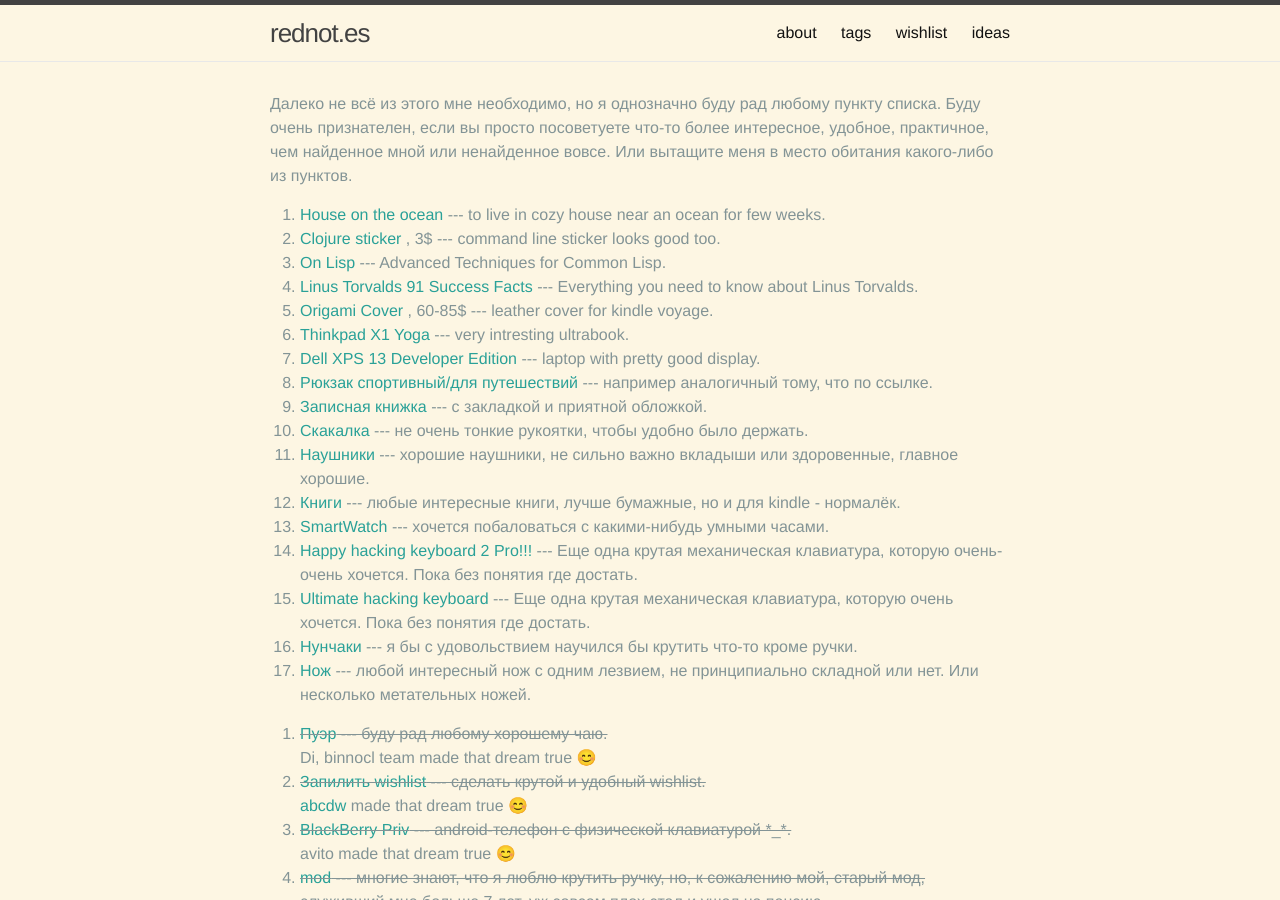
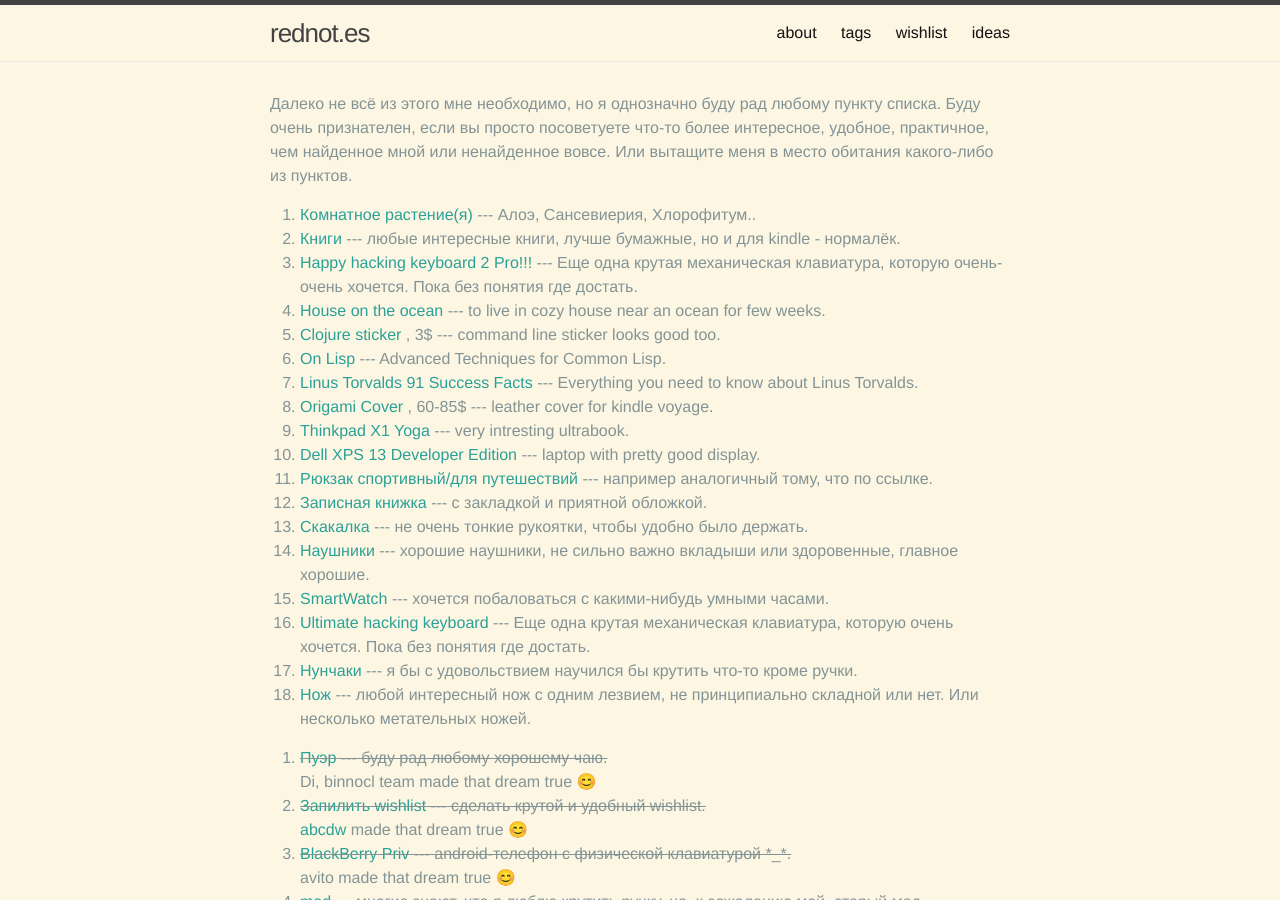
Before and after one commit to rednotes/rednotes.github.io, a Jekyll site: the page built from pages/wishlist.html, in a window 1280 px wide and 900 px high. Built offline with Jekyll 4.4.1, drawn with Linux system fonts in a browser that asks for light colours; nearby versions of some CDN libraries; emoji names are drawn with the system emoji font; comment, search, counter and statistics services are not loaded; some of the changed lines change nothing that is shown.

Commit message:
Add plants to wishlist

```diff
--- a/_data/wishlist.yml
+++ b/_data/wishlist.yml
@@ -1,3 +1,15 @@
+- name: Комнатное растение(я)
+  description: Алоэ, Сансевиерия, Хлорофитум.
+  url: http://www.zooclub.ru/samye/poleznye_komnatnye_rastenia.shtml
+
+- name: Книги
+  description: любые интересные книги, лучше бумажные, но и для kindle - нормалёк
+  url: http://www.amazon.com/books-used-books-textbooks/b/ref=topnav_storetab_b?ie=UTF8&node=283155
+
+- name: Happy hacking keyboard 2 Pro!!!
+  description: Еще одна крутая механическая клавиатура, которую очень-очень хочется. Пока без понятия где достать
+  url: https://elitekeyboards.com/products.php?sub=pfu_keyboards,hhkbpro2&pid=pdkb400bn
+
 - name: House on the ocean
   description: to live in cozy house near an ocean for few weeks
   url: http://i.imgur.com/Q3tnD.jpg
@@ -43,17 +55,9 @@
   description: хорошие наушники, не сильно важно вкладыши или здоровенные, главное хорошие
   url: http://www.icover.ru/catalog/product/sennheiser_hd_558_nakladnye_naushniki_black/?_openstat=bWFya2V0LnlhbmRleC5ydTtTZW5uaGVpc2VyIEhEIDU1OCAtINC90LDQutC70LDQtNC90YvQtSDQvdCw0YPRiNC90LjQutC4IChCbGFjayk7VXk3YUc3b1QzTFZVbmtoTWlvcmdRZzs&r1=yandexm&utm_campaign=ymarket&utm_content=87551&utm_medium=cpc&utm_source=ymarket&utm_term=87551&ymclid=64981396381332348400002
 
-- name: Книги
-  description: любые интересные книги, лучше бумажные, но и для kindle - нормалёк
-  url: http://www.amazon.com/books-used-books-textbooks/b/ref=topnav_storetab_b?ie=UTF8&node=283155
-
 - name: SmartWatch
   description: хочется побаловаться с какими-нибудь умными часами
   url: http://www.android.com/wear/
-
-- name: Happy hacking keyboard 2 Pro!!!
-  description: Еще одна крутая механическая клавиатура, которую очень-очень хочется. Пока без понятия где достать
-  url: https://elitekeyboards.com/products.php?sub=pfu_keyboards,hhkbpro2&pid=pdkb400bn
 
 - name: Ultimate hacking keyboard
   description: Еще одна крутая механическая клавиатура, которую очень хочется. Пока без понятия где достать
```
